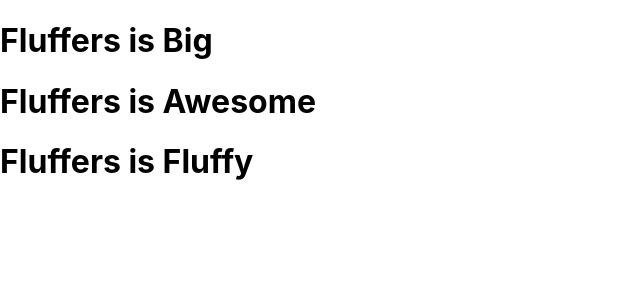
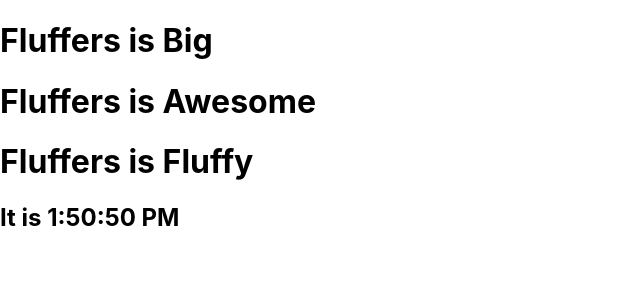
Before and after one commit to wwwal2/pilot, a React (Create React App) app: page / in a window 1280 px wide. Shown: the top 300 px of the page, without its empty margins (0-640 px from the left). Built offline with nearby package versions, Linux system fonts and the light colour scheme.

Commit message:
state and lifecycles

```diff
--- a/src/index.js
+++ b/src/index.js
@@ -10,6 +10,7 @@ function MixAllElements() {
         <Fluff quallity="Big" />
         <Fluff quallity="Awesome" />
         <Fluff quallity="Fluffy" />
+        <Clock />
     </div>
     )
 };
@@ -20,6 +21,29 @@ function Fluff(props) {
     )
 };
 
+// State and LifeCycles
+class Clock extends React.Component {
+    constructor(props) {
+        super(props);
+        this.state = {time: new Date().toLocaleTimeString()}
+    }
+    componentDidMount() {
+        setInterval(() => this.tick(), 1000);
+    };
+
+    tick(){
+        this.setState({
+            time: new Date().toLocaleTimeString()
+        });
+    };
+
+    render() {
+        return (
+        <h2>It is {this.state.time}</h2>
+        )
+    };
+}
+
 ReactDOM.render(<MixAllElements />, document.getElementById('root'));
 
 serviceWorker.unregister();
```
